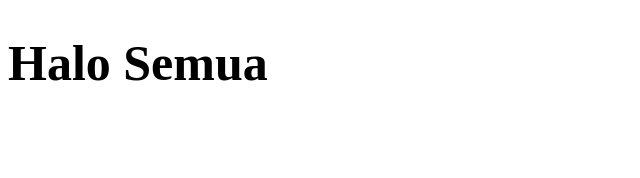
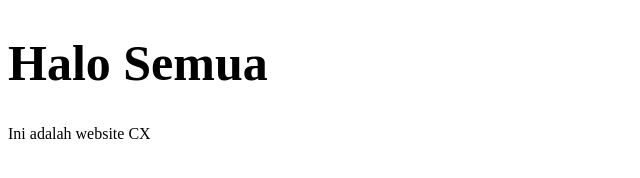
Before and after one commit to rzkmufid/belajarGit-cx, a plain HTML site: page index.html in a window 1280 px wide. Shown: the whole page, without its empty margins (0-640 px from the left). Drawn offline with Linux system fonts and the light colour scheme.

Commit message:
tambah tag p di index

```diff
--- a/index.html
+++ b/index.html
@@ -8,6 +8,7 @@
 </head>
 <body>
     <h1>Halo Semua</h1>
+    <p>Ini adalah website CX</p>
 </body>
 <script src="scripts.js"></script>
 </html>
```
